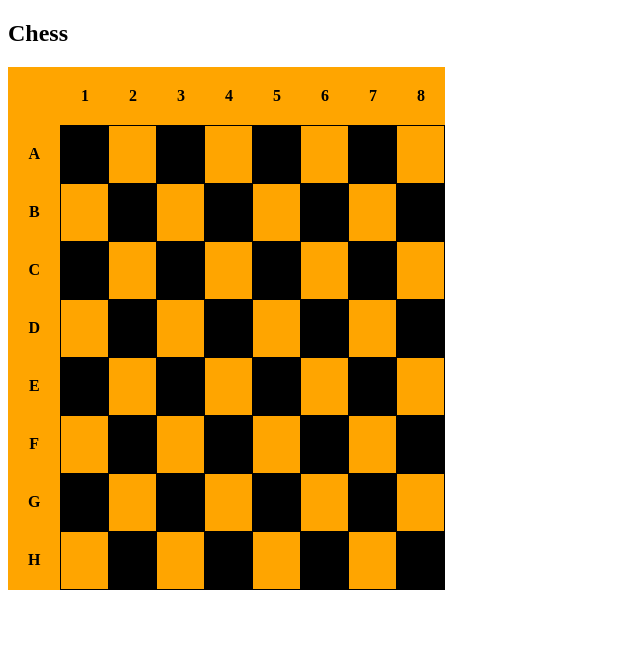
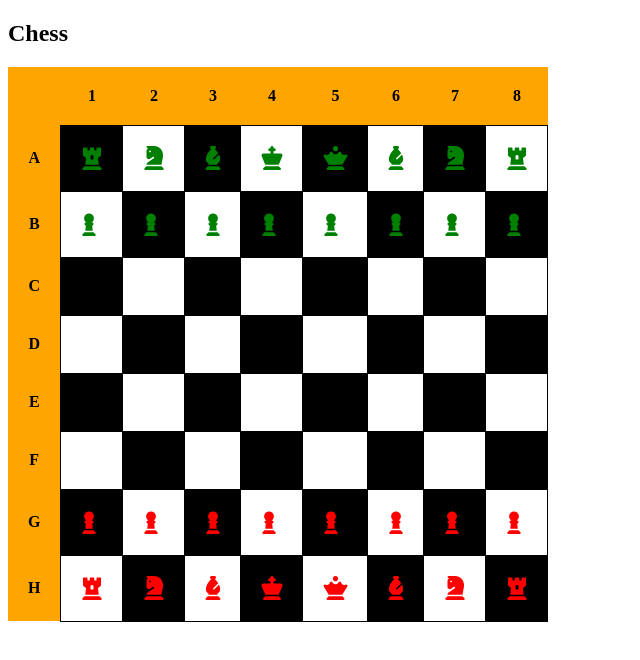
Before and after one commit to tranxuyen08/Java-FullStack-FrontEnd-Basic, a plain HTML site: page ex05.html in a window 1280 px wide. Shown: the whole page, without its empty margins (0-640 px from the left). Drawn offline with Linux system fonts and the light colour scheme.

Commit message:
update file ex 05

```diff
--- a/ex05.html
+++ b/ex05.html
@@ -5,11 +5,12 @@
   <meta charset="UTF-8">
   <meta http-equiv="X-UA-Compatible" content="IE=edge">
   <meta name="viewport" content="width=device-width, initial-scale=1.0">
+  <meta name='viewport' content='width=device-width, initial-scale=1'>
+  <link rel="stylesheet" href="https://cdnjs.cloudflare.com/ajax/libs/font-awesome/6.3.0/css/all.min.css" integrity="sha512-SzlrxWUlpfuzQ+pcUCosxcglQRNAq/DZjVsC0lE40xsADsfeQoEypE+enwcOiGjk/bSuGGKHEyjSoQ1zVisanQ==" crossorigin="anonymous" referrerpolicy="no-referrer" />
   <title>Document</title>
 </head>
 <style>
   table{
-    background-color: orange;
     border-collapse: collapse;
   }
   table td{
@@ -20,7 +21,7 @@
   <section>
     <h2>Chess</h2>
     <table  cellpadding="20">
-      <tr>
+      <tr bgcolor="orange">
         <th></th>
         <th>1</th>
         <th>2</th>
@@ -32,7 +33,29 @@
         <th>8</th>
       </tr>
       <tr>
-        <th>A</th>
+        <th bgcolor="orange">A</th>
+        <td bgcolor="black"><i style='font-size:24px; color: green;' class='fas'>&#xf447;</i></td>
+        <td><i style='font-size:24px; color: green;' class='fas'>&#xf441;</i></td>
+        <td bgcolor="black"><i style='font-size:24px; color: green;' class='fas'>&#xf43a;</i></td>
+        <td><i style='font-size:24px; color: green;' class='fas'>&#xf43f;</i></td>
+        <td bgcolor="black"><i style='font-size:24px; color: green;' class='fas'>&#xf445;</i></td>
+        <td><i style='font-size:24px; color: green;' class='fas'>&#xf43a;</i></td>
+        <td bgcolor="black"><i style='font-size:24px; color: green;' class='fas'>&#xf441;</i></td>
+        <td><i style='font-size:24px; color: green;' class='fas'>&#xf447;</i></td>
+      </tr>
+      <tr>
+        <th bgcolor="orange">B</th>
+        <td><i style='font-size:24px; color: green;' class='fas'>&#xf443;</i></td>
+        <td bgcolor="black"><i style='font-size:24px; color: green;' class='fas'>&#xf443;</i></td>
+        <td><i style='font-size:24px; color: green;' class='fas'>&#xf443;</i></td>
+        <td bgcolor="black"><i style='font-size:24px; color: green;' class='fas'>&#xf443;</i></td>
+        <td><i style='font-size:24px; color: green;' class='fas'>&#xf443;</i></td>
+        <td bgcolor="black"><i style='font-size:24px; color: green;' class='fas'>&#xf443;</i></td>
+        <td><i style='font-size:24px; color: green;' class='fas'>&#xf443;</i></td>
+        <td bgcolor="black"><i style='font-size:24px; color: green;' class='fas'>&#xf443;</i> </td>
+      </tr>
+      <tr>
+        <th bgcolor="orange">C</th>
         <td bgcolor="black"></td>
         <td></td>
         <td bgcolor="black"></td>
@@ -43,7 +66,7 @@
         <td></td>
       </tr>
       <tr>
-        <th>B</th>
+        <th bgcolor="orange">D</th>
         <td></td>
         <td bgcolor="black"></td>
         <td></td>
@@ -54,7 +77,7 @@
         <td bgcolor="black"></td>
       </tr>
       <tr>
-        <th>C</th>
+        <th bgcolor="orange">E</th>
         <td bgcolor="black"></td>
         <td></td>
         <td bgcolor="black"></td>
@@ -65,7 +88,7 @@
         <td></td>
       </tr>
       <tr>
-        <th>D</th>
+        <th bgcolor="orange">F</th>
         <td></td>
         <td bgcolor="black"></td>
         <td></td>
@@ -76,48 +99,26 @@
         <td bgcolor="black"></td>
       </tr>
       <tr>
-        <th>E</th>
-        <td bgcolor="black"></td>
-        <td></td>
-        <td bgcolor="black"></td>
-        <td></td>
-        <td bgcolor="black"></td>
-        <td></td>
-        <td bgcolor="black"></td>
-        <td></td>
+        <th bgcolor="orange">G</th>
+        <td bgcolor="black"><i style='font-size:24px; color: red;' class='fas'>&#xf443;</i></td>
+        <td><i style='font-size:24px; color: red;' class='fas'>&#xf443;</i></td>
+        <td bgcolor="black"><i style='font-size:24px; color: red;' class='fas'>&#xf443;</i></td>
+        <td><i style='font-size:24px; color: red;' class='fas'>&#xf443;</i></td>
+        <td bgcolor="black"><i style='font-size:24px; color: red;' class='fas'>&#xf443;</i></td>
+        <td><i style='font-size:24px; color: red;' class='fas'>&#xf443;</i></td>
+        <td bgcolor="black"><i style='font-size:24px; color: red;' class='fas'>&#xf443;</i></td>
+        <td><i style='font-size:24px; color: red;' class='fas'>&#xf443;</i></td>
       </tr>
       <tr>
-        <th>F</th>
-        <td></td>
-        <td bgcolor="black"></td>
-        <td></td>
-        <td bgcolor="black"></td>
-        <td></td>
-        <td bgcolor="black"></td>
-        <td></td>
-        <td bgcolor="black"></td>
-      </tr>
-      <tr>
-        <th>G</th>
-        <td bgcolor="black"></td>
-        <td></td>
-        <td bgcolor="black"></td>
-        <td></td>
-        <td bgcolor="black"></td>
-        <td></td>
-        <td bgcolor="black"></td>
-        <td></td>
-      </tr>
-      <tr>
-        <th>H</th>
-        <td></td>
-        <td bgcolor="black"></td>
-        <td></td>
-        <td bgcolor="black"></td>
-        <td></td>
-        <td bgcolor="black"></td>
-        <td></td>
-        <td bgcolor="black"></td>
+        <th bgcolor="orange">H</th>
+        <td><i style='font-size:24px; color: red;' class='fas'>&#xf447;</i></td>
+        <td bgcolor="black"><i style='font-size:24px; color: red;' class='fas'>&#xf441;</i></td>
+        <td><i style='font-size:24px; color: red;' class='fas'>&#xf43a;</i></td>
+        <td bgcolor="black"><i style='font-size:24px; color: red;' class='fas'>&#xf43f;</i></td>
+        <td><i style='font-size:24px; color: red;' class='fas'>&#xf445;</i></td>
+        <td bgcolor="black"><i style='font-size:24px; color: red;' class='fas'>&#xf43a;</i></td>
+        <td><i style='font-size:24px; color: red;' class='fas'>&#xf441;</i></td>
+        <td bgcolor="black"><i style='font-size:24px; color: red;' class='fas'>&#xf447;</i></td>
       </tr>
     </table>
   </section>
```
Also changed, not shown: ex02.html (+5 -1 lines), ex04.html (+1 -1 lines).
